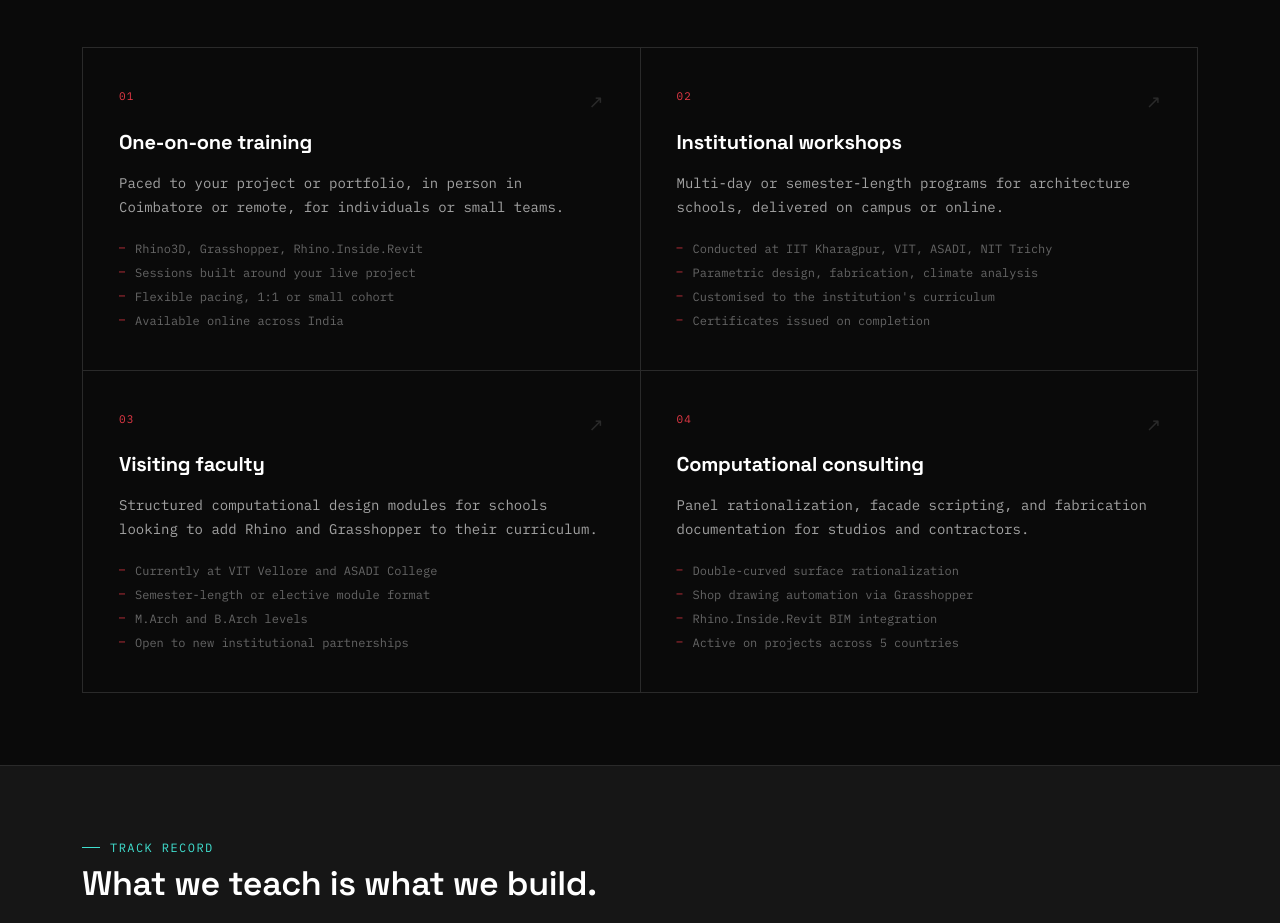
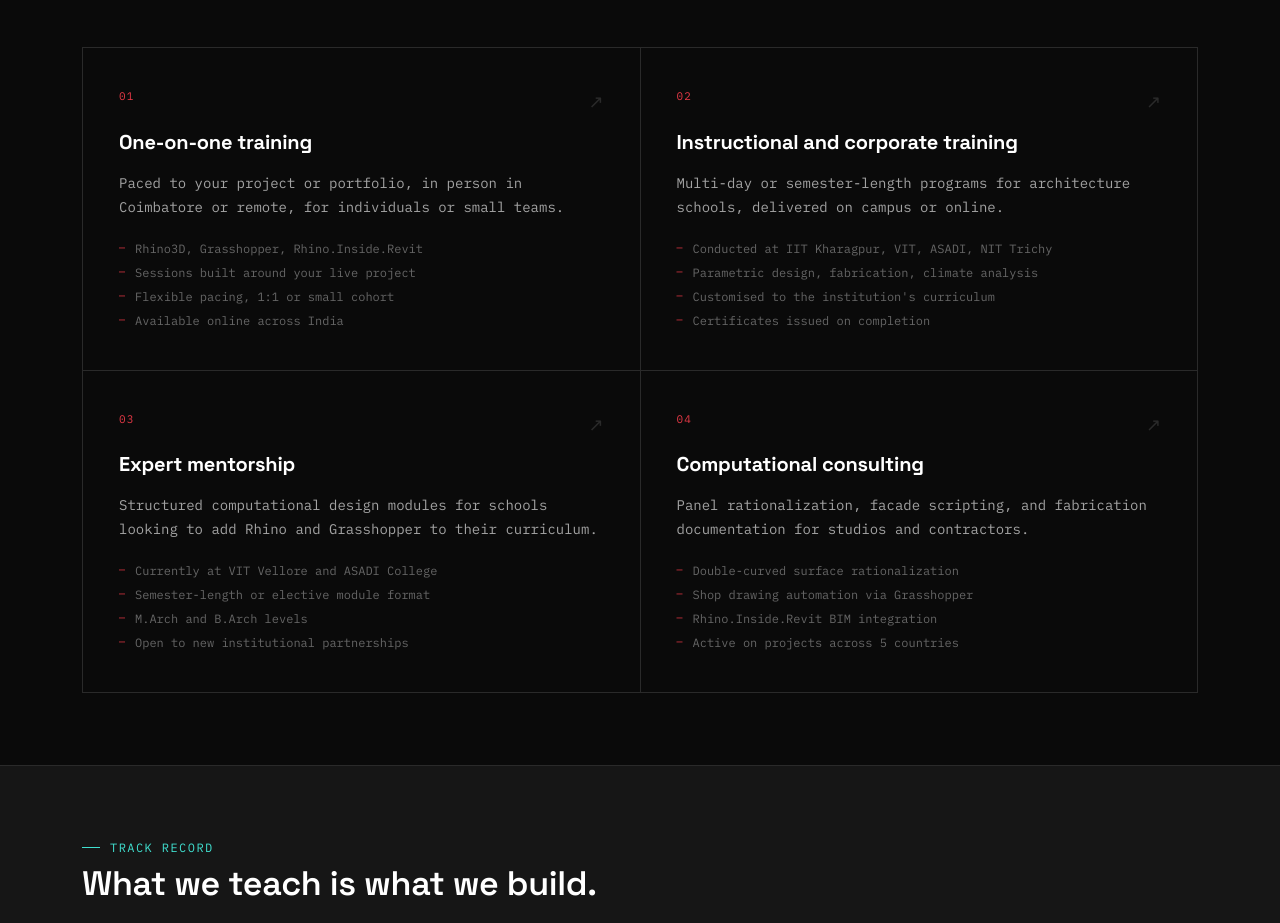
Before and after one commit to YAFTDesigns/yaftwebsite, a Next.js app: page / in a window 1280 px wide. Shown: the part 2065-2988 px from the top of the page. Built offline with nearby package versions, Linux system fonts and the light colour scheme; no server answers.

Commit message:
Fix service card headings: card 2 instructional/corporate, card 3 expert mentorship

```diff
--- a/app/page.tsx
+++ b/app/page.tsx
@@ -252,7 +252,7 @@ export default function HomePage() {
               <div className={styles.serviceRow}>
                 <span className={styles.idx}>02</span>
                 <span className={styles.serviceArrow}>↗</span>
-                <h3>Institutional workshops</h3>
+                <h3>Instructional and corporate training</h3>
                 <p>Multi-day or semester-length programs for architecture schools, delivered on campus or online.</p>
                 <ul className={styles.serviceBullets}>
                   <li>Conducted at IIT Kharagpur, VIT, ASADI, NIT Trichy</li>
@@ -264,7 +264,7 @@ export default function HomePage() {
               <div className={styles.serviceRow}>
                 <span className={styles.idx}>03</span>
                 <span className={styles.serviceArrow}>↗</span>
-                <h3>Visiting faculty</h3>
+                <h3>Expert mentorship</h3>
                 <p>Structured computational design modules for schools looking to add Rhino and Grasshopper to their curriculum.</p>
                 <ul className={styles.serviceBullets}>
                   <li>Currently at VIT Vellore and ASADI College</li>
```
